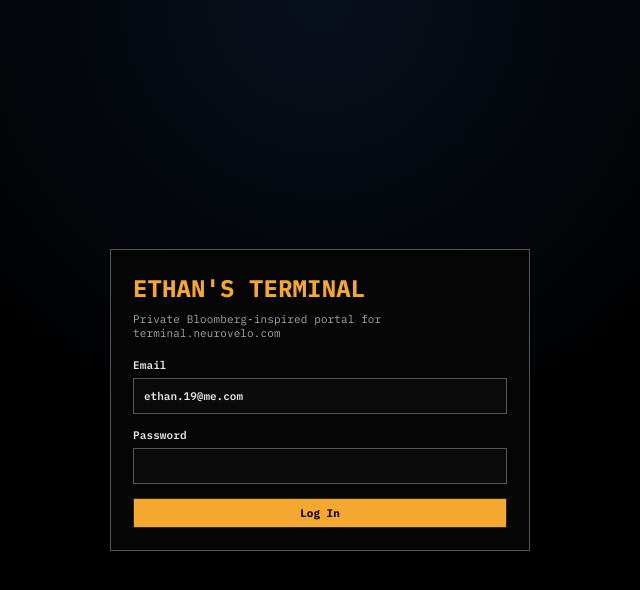
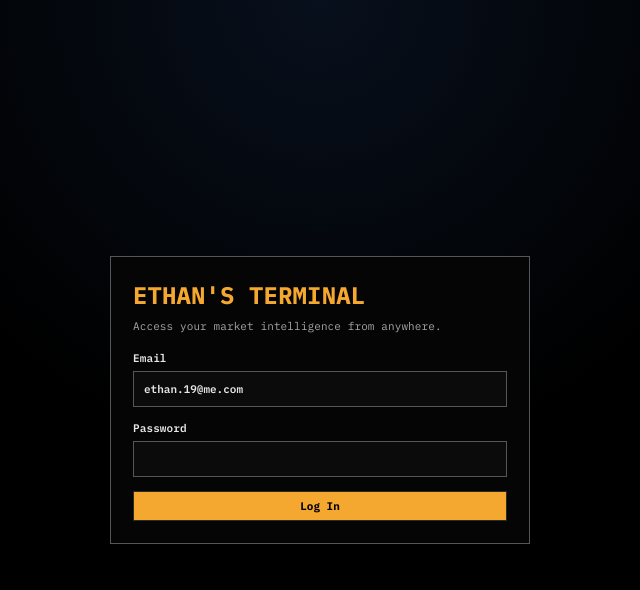
Before and after one commit to eogrodniczuk/ethan-terminal, a Next.js app: page /login in a window 1280 px wide. Shown: the top 590 px of the page, without its empty margins (320-960 px from the left). Built offline with nearby package versions, Linux system fonts and the light colour scheme; no server answers.

Commit message:
Update login slogan to 'Access your market intelligence — anywhere.'

```diff
--- a/app/(auth)/login/page.tsx
+++ b/app/(auth)/login/page.tsx
@@ -30,7 +30,7 @@ export default function LoginPage() {
     <main className="login-shell">
       <div className="login-card">
         <div className="login-title">ETHAN&apos;S TERMINAL</div>
-        <div className="login-subtitle">Private Bloomberg-inspired portal for terminal.neurovelo.com</div>
+        <div className="login-subtitle">Access your market intelligence from anywhere.</div>
         {missing.length > 0 && <div className="login-error">Missing env: {missing.join(', ')}</div>}
         <form onSubmit={onSubmit} className="login-form">
           <label>
```
